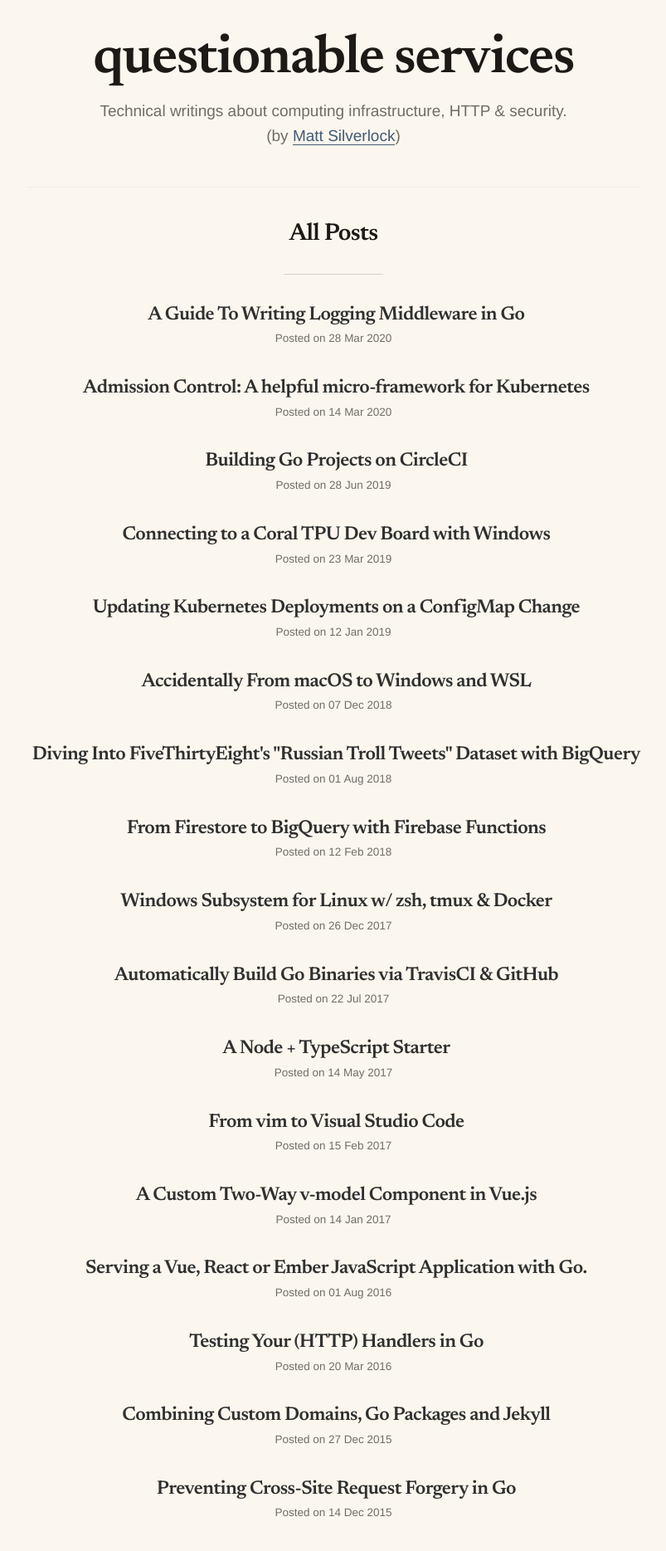
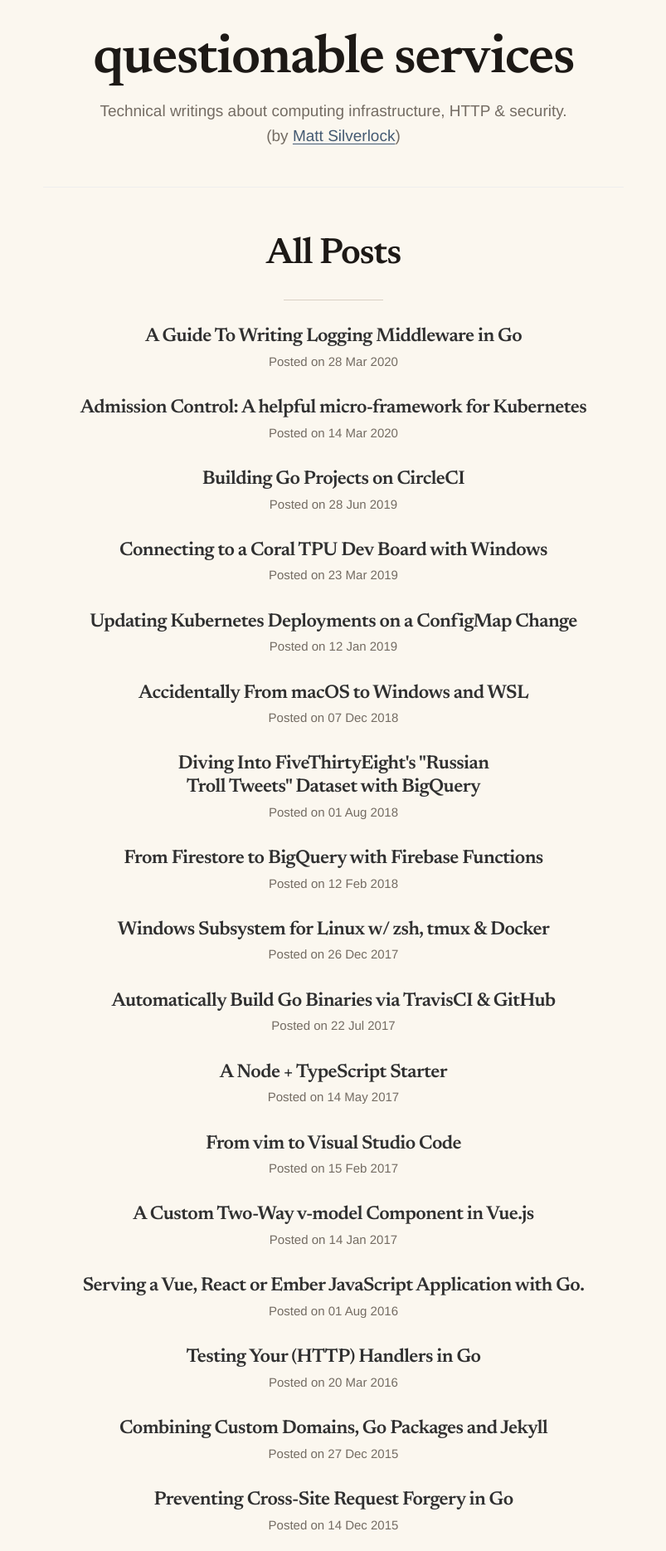
Before and after one commit to elithrar/elithrar.github.io, a Jekyll site: the page built from archive.html, in a window 1280 px wide. Shown: the top 1869 px of the page at 83% size, without its empty margins (238-1041 px from the left). Built offline with Jekyll 4.4.1, drawn with Linux system fonts in a browser that asks for light colours.

Commit message:
Refine structure and responsive typography

```diff
--- a/_includes/footer.html
+++ b/_includes/footer.html
@@ -1,18 +1,23 @@
-<small
-  >&copy; {{ site.time | date: "%Y" }}
-  <a href="mailto:{{ site.author.email }}">{{ site.author.name }}</a> |
-  <a rel="me" href="https://mastodon.social/@elithrar">Mastodon</a> | Code snippets are
-  <a href="http://choosealicense.com/licenses/mit/" title="MIT license"
-    >MIT licensed</a
+<footer class="site-footer">
+  <small
+    >&copy; {{ site.time | date: "%Y" }}
+    <a href="mailto:{{ site.author.email }}">{{ site.author.name }}</a> |
+    <a rel="me" href="https://mastodon.social/@elithrar">Mastodon</a> | Code
+    snippets are
+    <a href="https://choosealicense.com/licenses/mit/" title="MIT license"
+      >MIT licensed</a
+    >
+    | Built with <a href="https://jekyllrb.com/">Jekyll</a></small
   >
-  | Built with <a href="http://jekyllrb.com/">Jekyll</a></small
->
+</footer>
 <!-- AnchorJS -->
 <script src="/public/js/anchor.min.js"></script>
 <script>
-  document.addEventListener("DOMContentLoaded", function() {
+  document.addEventListener("DOMContentLoaded", function () {
     "use strict"
     anchors.options.placement = "left"
-    anchors.add(".post > h2, .post > h3, .post > h4, .post > h5, .post > h6")
+    anchors.add(
+      ".post-content > h2, .post-content > h3, .post-content > h4, .post-content > h5, .post-content > h6"
+    )
   })
 </script>
--- a/_layouts/default.html
+++ b/_layouts/default.html
@@ -5,7 +5,11 @@
   <body>
     <div class="container">
       <div class="header">
+        {% if page.url == "/" or paginator %}
         <h1 class="header-title"><a href="/">{{ site.title }}</a></h1>
+        {% else %}
+        <p class="header-title"><a href="/">{{ site.title }}</a></p>
+        {% endif %}
         <p class="lead header-lead">
           {{ site.tagline }}
         </p>
--- a/archive.html
+++ b/archive.html
@@ -3,21 +3,23 @@ layout: default
 title: Archive
 ---
 
-<div class="related">
-  <h2>All Posts</h2>
+<section class="related">
+  <h1>All Posts</h1>
   <hr />
-  <div class="posts">
+  <ul class="archive-list">
     {% for post in site.posts %}
-    <div class="post post-archive-item">
-      <h3 class="post-title post-archive-item">
+    <li class="archive-item">
+      <h2 class="post-title archive-title">
         <a href="{{ site.baseurl}}{{ post.url }}">
           {{ post.title }}
         </a>
-      </h3>
-      <span class="post-date small-date"
-        >Posted on {{ post.date | date_to_string }}</span
+      </h2>
+      <time
+        class="post-date small-date"
+        datetime="{{ post.date | date_to_xmlschema }}"
+        >Posted on {{ post.date | date_to_string }}</time
       >
-    </div>
+    </li>
     {% endfor %}
-  </div>
-</div>
+  </ul>
+</section>
--- a/public/css/app.css
+++ b/public/css/app.css
@@ -34,9 +34,9 @@ body {
   background-color: var(--paper);
   text-align: center;
   word-wrap: break-word;
-  word-break: break-word;
+  word-break: normal;
   overflow-wrap: break-word;
-  hyphens: auto;
+  hyphens: none;
 }
 
 @media (max-width: 768px) {
@@ -48,15 +48,16 @@ body {
 
 a {
   color: var(--link);
-  border-bottom: 1px solid;
-  text-decoration: none;
-  text-underline-offset: 0.14em;
+  border-bottom: 0;
+  text-decoration-line: underline;
+  text-decoration-thickness: 1px;
+  text-underline-offset: 0.16em;
 }
 
 a:hover,
 a:focus {
   color: var(--link-active);
-  text-decoration: none;
+  text-decoration-thickness: 2px;
 }
 
 a:focus-visible {
@@ -108,6 +109,7 @@ blockquote p:last-child {
 }
 
 .container {
+  max-width: 36rem;
   padding: 0rem 0.5rem;
 }
 
@@ -157,14 +159,20 @@ h3 {
   margin: 0 0 0.75rem;
   padding: 0;
   font-size: clamp(2.4rem, 7vw, 3.25rem);
+  color: var(--ink-strong);
+  font-family: "Newsreader", Georgia, "Times New Roman", serif;
   font-weight: 600;
   line-height: 0.98;
+  letter-spacing: -0.025em;
+  text-align: center;
+  text-wrap: balance;
   width: 100%;
 }
 
 .header-title > a {
   border: none;
   color: var(--ink-strong);
+  text-decoration: none;
 }
 
 .header-title > a:hover,
@@ -194,7 +202,6 @@ img {
 
 p {
   text-align: start;
-  word-wrap: anywhere;
 }
 
 pre,
@@ -203,31 +210,45 @@ code {
   color: var(--code);
   text-align: left;
   border-radius: 0.2rem;
-  font-size: 0.7rem;
-  overflow-x: scroll;
-  word-break: break-word;
-  word-wrap: break-word;
-}
-
-@media (max-device-width: 667px) {
-  pre,
-  code {
-    font-size: 0.8rem;
-  }
 }
 
 code {
+  padding: 0.08em 0.2em;
+  font-size: 0.84em;
+  background-color: var(--paper-deep);
+  overflow-wrap: anywhere;
+  word-break: break-word;
+}
+
+pre {
+  font-size: 0.75rem;
+  overflow-x: auto;
+  white-space: pre;
+  word-break: normal;
+  overflow-wrap: normal;
+}
+
+pre code {
   padding: 0;
+  font-size: inherit;
+  background-color: transparent;
+  overflow-wrap: normal;
 }
 
 .highlight pre,
 .highlight code {
-  overflow-x: scroll;
+  overflow-x: auto;
   white-space: pre;
   word-break: normal;
   word-wrap: normal;
   color: var(--ink);
   background-color: var(--paper-deep);
+}
+
+@media (max-width: 667px) {
+  pre {
+    font-size: 0.85rem;
+  }
 }
 
 .pagination {
@@ -244,6 +265,11 @@ code {
 
 .post {
   margin-bottom: 3rem;
+}
+
+.post-title {
+  font-size: clamp(1.9rem, 5.5vw, 2.2rem);
+  line-height: 1.1;
 }
 
 .post-bullets {
@@ -264,17 +290,31 @@ code {
 
 .post-title > a {
   border: none;
+  text-decoration: none;
 }
 
 .post-title > a:hover,
 .post-title > a:focus {
-  border-bottom: 1px dotted;
   color: var(--link-active);
+  text-decoration-line: underline;
+  text-decoration-thickness: 1px;
 }
 
-.post-archive-item {
-  margin-top: 1.5rem;
-  margin-bottom: 0.1rem;
+.archive-list {
+  padding-left: 0;
+  list-style: none;
+  text-align: center;
+}
+
+.archive-item {
+  margin: 1.5rem 0;
+  padding: 0;
+}
+
+.archive-title {
+  margin: 0 0 0.2rem;
+  font-size: 1.15rem;
+  line-height: 1.2;
 }
 
 .related {
@@ -283,8 +323,31 @@ code {
 }
 
 .small-date {
-  font-size: 75%;
+  font-size: 0.75rem;
   margin-top: 0.2rem;
+}
+
+.site-footer {
+  max-width: 36rem;
+  margin: 0 auto;
+  padding: 0 1rem 2rem;
+  color: var(--ink-muted);
+  font-size: 0.8rem;
+}
+
+.site-footer a {
+  color: inherit;
+}
+
+.site-footer small {
+  font-size: inherit;
+}
+
+@media (max-width: 768px) {
+  h3,
+  .archive-title {
+    font-size: 1.3rem;
+  }
 }
 
 .themes {
```
Also changed, not shown: _layouts/post.html (+9 -5 lines), index.html (+8 -6 lines).
